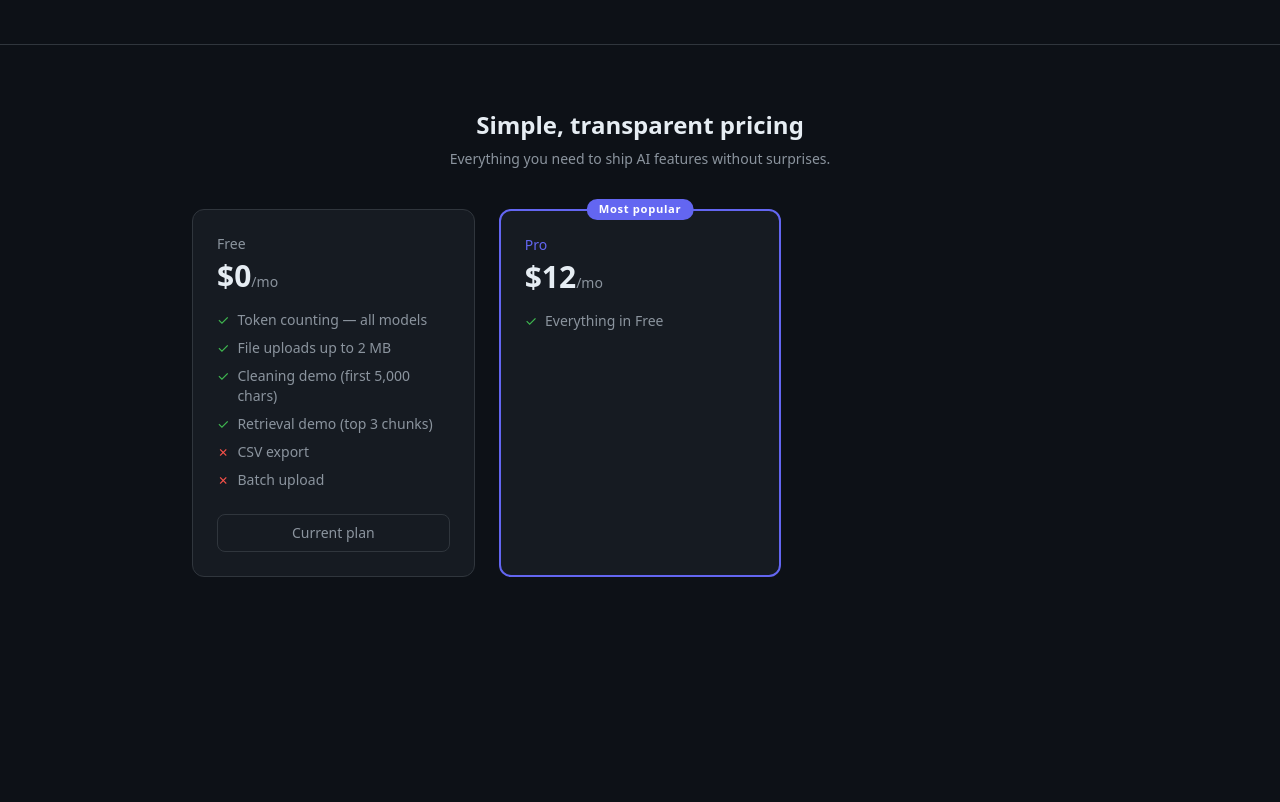
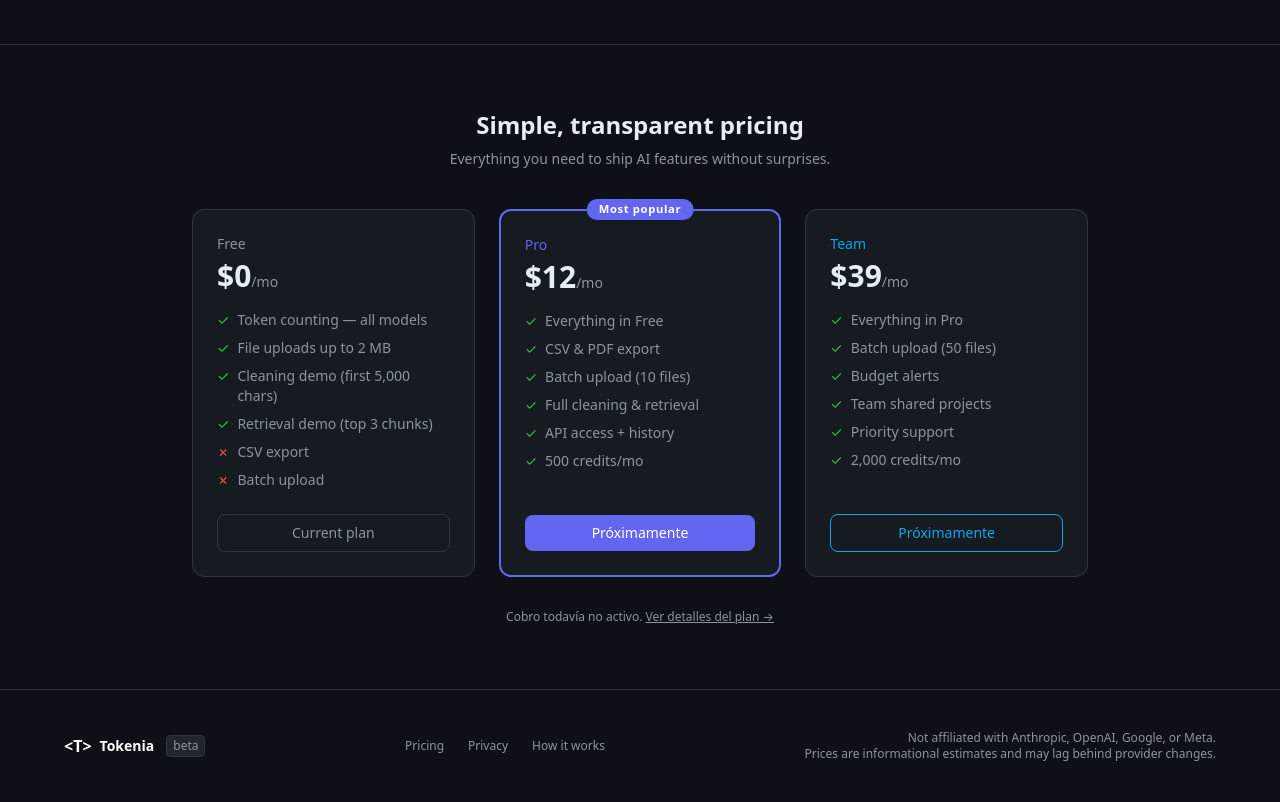
Before and after one commit to jernestogalan/tokenix, a website: page public/index.html in a window 1280 px wide. Shown: the part 1179-1981 px from the top of the page. Before the commit the page ends 1820 px from the top, so only its background shows below. Drawn offline with nearby package versions, Linux system fonts and the light colour scheme; no server answers.

Commit message:
fix: restore missing app.js script tag and complete HTML footer/pricing

```diff
--- a/public/index.html
+++ b/public/index.html
@@ -550,4 +550,63 @@
         </div>
         <ul class="space-y-2 text-sm text-[#8b949e] mb-6 flex-1">
           <li class="flex gap-2"><span class="text-[#3fb950]">✓</span> Everything in Free</li>
-          <li class="flex
+          <li class="flex gap-2"><span class="text-[#3fb950]">✓</span> CSV &amp; PDF export</li>
+          <li class="flex gap-2"><span class="text-[#3fb950]">✓</span> Batch upload (10 files)</li>
+          <li class="flex gap-2"><span class="text-[#3fb950]">✓</span> Full cleaning &amp; retrieval</li>
+          <li class="flex gap-2"><span class="text-[#3fb950]">✓</span> API access + history</li>
+          <li class="flex gap-2"><span class="text-[#3fb950]">✓</span> 500 credits/mo</li>
+        </ul>
+        <button class="upgrade-trigger bg-[#6366f1] hover:bg-[#818cf8] text-white rounded-lg py-2 text-sm font-medium transition-colors" data-feature="pro">
+          Próximamente
+        </button>
+      </div>
+
+      <!-- Team -->
+      <div class="bg-[#161b22] border border-[#30363d] rounded-xl p-6 flex flex-col">
+        <div class="mb-4">
+          <p class="text-sm text-[#0ea5e9] font-medium">Team</p>
+          <p class="text-3xl font-bold mt-1">$39<span class="text-sm font-normal text-[#8b949e]">/mo</span></p>
+        </div>
+        <ul class="space-y-2 text-sm text-[#8b949e] mb-6 flex-1">
+          <li class="flex gap-2"><span class="text-[#3fb950]">✓</span> Everything in Pro</li>
+          <li class="flex gap-2"><span class="text-[#3fb950]">✓</span> Batch upload (50 files)</li>
+          <li class="flex gap-2"><span class="text-[#3fb950]">✓</span> Budget alerts</li>
+          <li class="flex gap-2"><span class="text-[#3fb950]">✓</span> Team shared projects</li>
+          <li class="flex gap-2"><span class="text-[#3fb950]">✓</span> Priority support</li>
+          <li class="flex gap-2"><span class="text-[#3fb950]">✓</span> 2,000 credits/mo</li>
+        </ul>
+        <button class="upgrade-trigger border border-[#0ea5e9] text-[#0ea5e9] hover:bg-[#0ea5e9]/10 rounded-lg py-2 text-sm font-medium transition-colors" data-feature="team">
+          Próximamente
+        </button>
+      </div>
+
+    </div>
+    <p class="text-center text-xs text-[#8b949e] mt-8">
+      Cobro todavía no activo. <a href="/pricing.html" class="underline hover:text-white">Ver detalles del plan →</a>
+    </p>
+  </div>
+</section>
+
+<!-- ── Footer ─────────────────────────────────────────────────────────────── -->
+<footer class="border-t border-[#30363d] py-10 px-6 text-[#8b949e] text-sm">
+  <div class="max-w-6xl mx-auto flex flex-col sm:flex-row items-center justify-between gap-4">
+    <div class="flex items-center gap-2">
+      <span class="font-bold text-white text-base">&lt;T&gt;</span>
+      <span class="font-semibold text-white">Tokenia</span>
+      <span class="text-xs bg-[#21262d] border border-[#30363d] rounded px-1.5 py-0.5 ml-1">beta</span>
+    </div>
+    <div class="flex items-center gap-6 text-xs">
+      <a href="/pricing.html" class="hover:text-white transition-colors">Pricing</a>
+      <a href="/privacy.html" class="hover:text-white transition-colors">Privacy</a>
+      <a href="#how-it-works" class="hover:text-white transition-colors">How it works</a>
+    </div>
+    <p class="text-xs text-center sm:text-right">
+      Not affiliated with Anthropic, OpenAI, Google, or Meta.<br>
+      Prices are informational estimates and may lag behind provider changes.
+    </p>
+  </div>
+</footer>
+
+<script src="/js/app.js"></script>
+</body>
+</html>
```
